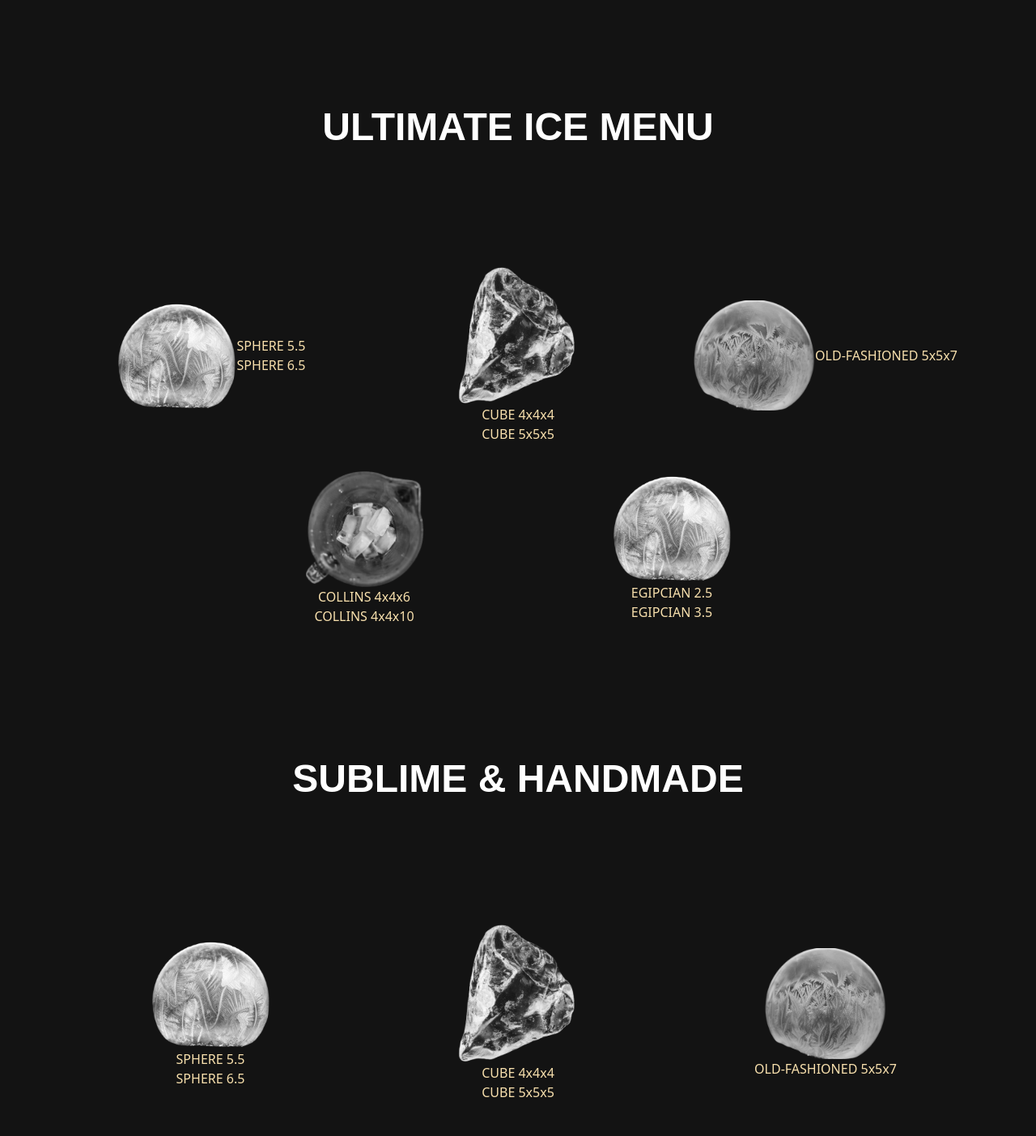
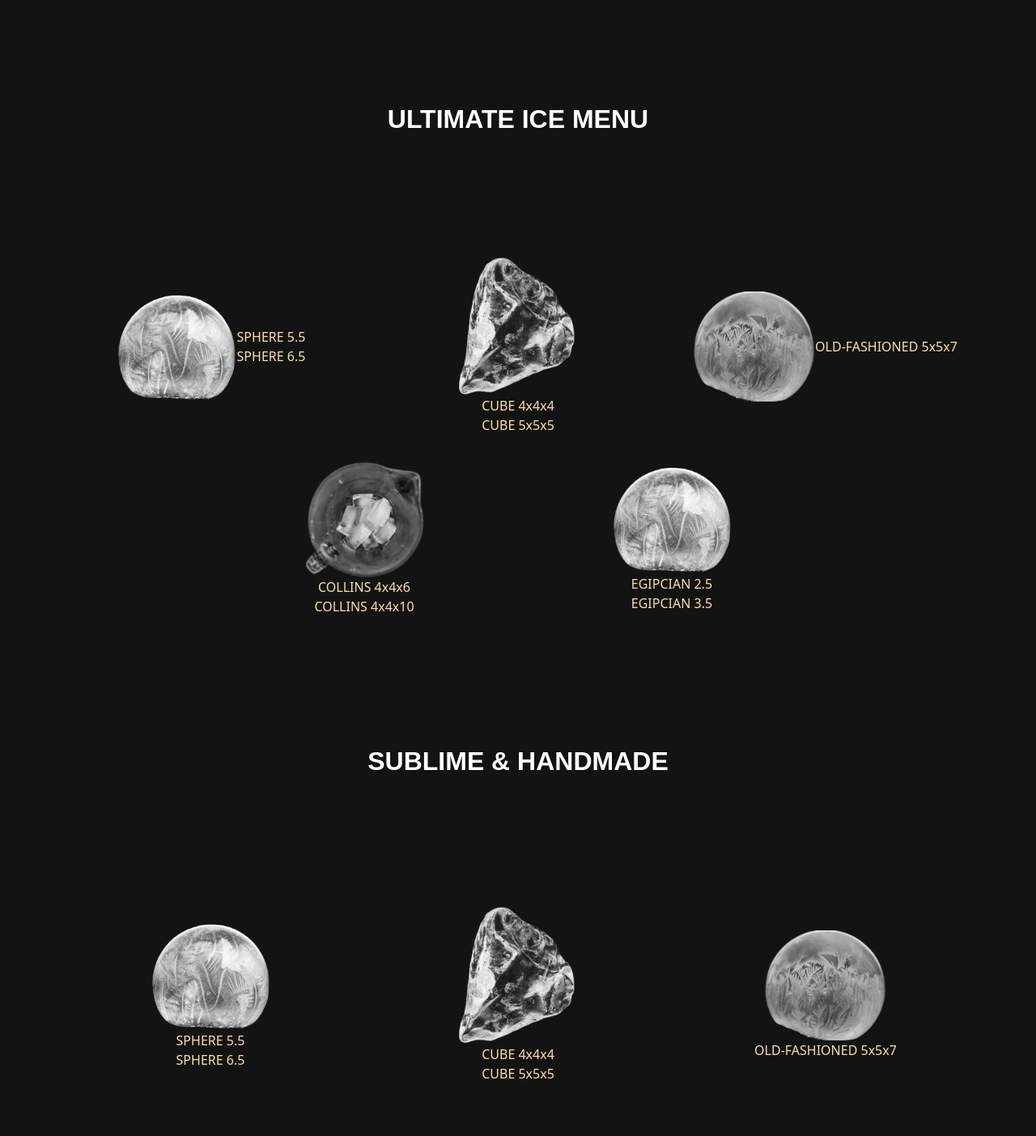
Before and after one commit to RiccardoBres/ProIce, a React (Create React App) app: page /products in a window 1280 px wide. Shown: the part 880-2283 px from the top of the page at 81% size. Built offline with nearby package versions, Linux system fonts and the light colour scheme.

Commit message:
updated titles with framer-motion

```diff
--- a/package.json
+++ b/package.json
@@ -9,6 +9,7 @@
     "ajv": "^8.17.1",
     "ajv-keywords": "^5.1.0",
     "bootstrap": "^5.3.2",
+    "framer-motion": "^12.0.0",
     "leaflet": "^1.9.4",
     "nanoid": "^5.0.1",
     "react": "^18.0.0",
--- a/src/Components/Organisms/GeneralInfoOrganism/GeneralInfo.jsx
+++ b/src/Components/Organisms/GeneralInfoOrganism/GeneralInfo.jsx
@@ -1,22 +1,63 @@
 import React from 'react';
+import { motion } from 'framer-motion';
 import CustomTitle from '../../Atoms/CustomTitle';
 import CustomParagraph from '../../Atoms/CustomParagraph';
 import styled from 'styled-components';
 
 const GeneralInfo = () => {
-    const aboutDescription = 'We are an Italian company operating at the forefront of packaged, food-grade ice production, sales and distribution, with a focus on innovation and sustainability. Using the most innovative food-grade ice production facility in the Mediterranean, we turn spring water from the Madonie mountains into the purest ice to bring you the high-quality ingredient that transforms drinking a cocktail into truly chilled experience.'
-    const doDescription = 'We distribute pure, certified ice in Italy and abroad. Our ice is ready for consumption and undergoes stringent filtration and purification processes. We offer the guarantee of a premium product. Available in a range of sizes, our ice is ideal for professional use, practical for everyday use, and offers freshness, brightness and style for any occasion.'
+  const aboutDescription =
+    'We are an Italian company operating at the forefront of packaged, food-grade ice production, sales and distribution, with a focus on innovation and sustainability. Using the most innovative food-grade ice production facility in the Mediterranean, we turn spring water from the Madonie mountains into the purest ice to bring you the high-quality ingredient that transforms drinking a cocktail into truly chilled experience.';
+  const doDescription =
+    'We distribute pure, certified ice in Italy and abroad. Our ice is ready for consumption and undergoes stringent filtration and purification processes. We offer the guarantee of a premium product. Available in a range of sizes, our ice is ideal for professional use, practical for everyday use, and offers freshness, brightness and style for any occasion.';
+
+  const titleVariants = {
+    hidden: { opacity: 0, x: -50 },
+    visible: { opacity: 1, x: 0, transition: { duration: 0.8 } },
+  };
+
+  const paragraphVariants = {
+    hidden: { opacity: 0, x: 50 },
+    visible: { opacity: 1, x: 0, transition: { duration: 0.8, delay: 0.2 } },
+  };
 
   return (
     <InfoSection>
       <ContentWrapper>
         <Section>
-                    <CustomTitle className="info-title" text='About Us' />
+          <motion.div
+            variants={titleVariants}
+            initial="hidden"
+            whileInView="visible"
+            viewport={{ once: true, amount: 0.3 }}
+          >
+            <CustomTitle className="info-title" text="About Us" />
+          </motion.div>
+          <motion.div
+            variants={paragraphVariants}
+            initial="hidden"
+            whileInView="visible"
+            viewport={{ once: true, amount: 0.3 }}
+          >
             <CustomParagraph className="info-paragraph" text={aboutDescription} />
+          </motion.div>
         </Section>
         <Section>
-                    <CustomTitle className="info-title" text='What We Do' />
+          <motion.div
+            variants={titleVariants}
+            initial="hidden"
+            whileInView="visible"
+            viewport={{ once: true, amount: 0.3 }}
+          >
+            <CustomTitle className="info-title" text="What We Do" />
+          </motion.div>
+          <motion.div
+            variants={paragraphVariants}
+            initial="hidden"
+            whileInView="visible"
+            viewport={{ once: true, amount: 0.3 }}
+          >
             <CustomParagraph className="info-paragraph" text={doDescription} />
+          </motion.div>
         </Section>
       </ContentWrapper>
     </InfoSection>
--- a/src/Components/Organisms/HeroOrganism/Hero.jsx
+++ b/src/Components/Organisms/HeroOrganism/Hero.jsx
@@ -1,9 +1,30 @@
-import React from 'react';
+import React, { useState, useEffect } from 'react';
+import { motion } from 'framer-motion';
 import CustomTitle from '../../Atoms/CustomTitle';
 import styled from 'styled-components';
 import CustomParagraph from '../../Atoms/CustomParagraph';
 
 const Hero = ({ background, isVideo, titleHero, paragraph }) => {
+  const [isLoaded, setIsLoaded] = useState(false);
+
+  useEffect(() => {
+    if (!isVideo) {
+      const img = new Image();
+      img.src = background;
+      img.onload = () => setIsLoaded(true); // Aggiorna lo stato quando l'immagine è caricata
+    }
+  }, [background, isVideo]);
+
+  const titleVariants = {
+    hidden: { opacity: 0, y: -50 },
+    visible: { opacity: 1, y: 0, transition: { duration: 1, ease: "easeOut" } },
+  };
+
+  const paragraphVariants = {
+    hidden: { opacity: 0, y: 50 },
+    visible: { opacity: 1, y: 0, transition: { duration: 1, ease: "easeOut", delay: 0.3 } },
+  };
+
   return (
     <HeroContainer>
       {isVideo ? (
@@ -11,11 +32,29 @@ const Hero = ({ background, isVideo, titleHero, paragraph }) => {
           <source src={background} type="video/mp4" />
         </VideoBackground>
       ) : (
-        <ImageBackground style={{ backgroundImage: `url(${background})` }} />
+        <>
+          {!isLoaded && <Placeholder />}
+          {isLoaded && (
+            <ImageBackground style={{ backgroundImage: `url(${background})` }} />
+          )}
+        </>
       )}
       <HeroContent>
-        <CustomTitle className="hero-title" text={titleHero}/>
-        <CustomParagraph className="hero-paragraph" text={paragraph}/>
+        <motion.div
+          className="hero-title"
+          variants={titleVariants}
+          initial="hidden"
+          animate="visible"
+        >
+          <CustomTitle text={titleHero} className="hero-title" />
+        </motion.div>
+        <motion.div
+          variants={paragraphVariants}
+          initial="hidden"
+          animate="visible"
+        >
+          <CustomParagraph text={paragraph} className="hero-paragraph" />
+        </motion.div>
       </HeroContent>
     </HeroContainer>
   );
@@ -55,6 +94,26 @@ const ImageBackground = styled.div`
   z-index: -1;
 `;
 
+const Placeholder = styled.div`
+  position: absolute;
+  top: 0;
+  left: 0;
+  width: 100%;
+  height: 100%;
+  background-color:rgb(138, 205, 243); /* Colore di fallback */
+  z-index: -1;
+  animation: pulse 1.5s infinite;
+
+  @keyframes pulse {
+    0%, 100% {
+      opacity: 0.8;
+    }
+    50% {
+      opacity: 0.4;
+    }
+  }
+`;
+
 const HeroContent = styled.div`
   position: relative;
   z-index: 1;
@@ -63,10 +122,10 @@ const HeroContent = styled.div`
   .hero-title {
     color: white;
     font-size: 4rem;
-    font-weight: 100!important;
+    font-weight: 100 !important;
     letter-spacing: -8px;
   }
-    .hero-paragraph{
+  .hero-paragraph {
     color: white;
     font-size: 2.5rem;
     font-weight: 100;
--- a/src/Components/Organisms/ProductCarouselOrganism/ProductOrganism.jsx
+++ b/src/Components/Organisms/ProductCarouselOrganism/ProductOrganism.jsx
@@ -1,16 +1,40 @@
 import React from 'react';
+import { motion } from 'framer-motion';
 import styled from 'styled-components';
 import CustomTitle from '../../Atoms/CustomTitle';
 import Carousel from '../../Molecules/CarouselMolecules/Carousel';
 
+const ProductOrganism = () => {
+  const titleVariants = {
+    hidden: { opacity: 0, scale: 0.8 },
+    visible: { opacity: 1, scale: 1, transition: { duration: 0.8, ease: 'easeOut' } },
+  };
 
+  const carouselVariants = {
+    hidden: { opacity: 0, y: 50 },
+    visible: { opacity: 1, y: 0, transition: { duration: 1, ease: 'easeOut', delay: 0.3 } },
+  };
 
-
-const ProductOrganism = () => {
   return (
     <ProductContainer>
-            <CustomTitle text={'PRODUCTS'} className='products-title'/>
-            <Carousel/>
+      <motion.div
+        className="products-title"
+        variants={titleVariants}
+        initial="hidden"
+        whileInView="visible"
+        viewport={{ once: true, amount: 0.3 }}
+      >
+        <CustomTitle text={'PRODUCTS'} />
+      </motion.div>
+      <motion.div
+        className="carousel-container"
+        variants={carouselVariants}
+        initial="hidden"
+        whileInView="visible"
+        viewport={{ once: true, amount: 0.3 }}
+      >
+        <Carousel />
+      </motion.div>
     </ProductContainer>
   );
 };
@@ -24,23 +48,21 @@ const ProductContainer = styled.div`
   text-align: center;
   padding-bottom: 8rem;
 
-  @media(max-width: 576px) {
+  @media (max-width: 576px) {
     max-height: 50vh;
     padding-bottom: 0;
   }
 
-  .products-title{
+  .products-title {
     font-size: 2rem;
     margin-top: 1.5rem;
 
-     @media(max-width: 576px) {
+    @media (max-width: 576px) {
       margin-bottom: 65px;
     }
   }
 
+  .carousel-container {
+    margin-top: 2rem;
+  }
 `;
-
-const Title = styled.h1`
-  font-size: 2rem;
-  margin-bottom: 20px;
-`;
--- a/src/Components/Organisms/ProductsPageOrganism/ProductPage.jsx
+++ b/src/Components/Organisms/ProductsPageOrganism/ProductPage.jsx
@@ -1,4 +1,5 @@
 import React, { useState, useEffect } from 'react';
+import { motion } from 'framer-motion';
 import styled from 'styled-components';
 import { Container, Row, Col } from 'react-bootstrap';
 import ProductsCard from '../../Molecules/CardsMolecules/ProductsCard';
@@ -14,18 +15,17 @@ const ProductPage = () => {
 
   useEffect(() => {
     const checkMobile = () => {
-      setIsMobile(window.innerWidth <= 576); // Imposta 'true' per schermi <= 576px
+      setIsMobile(window.innerWidth <= 576);
     };
 
-    checkMobile(); // Verifica la larghezza alla prima renderizzazione
-    window.addEventListener('resize', checkMobile); // Aggiungi listener per il ridimensionamento
+    checkMobile();
+    window.addEventListener('resize', checkMobile);
 
     return () => {
-      window.removeEventListener('resize', checkMobile); // Pulisci l'event listener
+      window.removeEventListener('resize', checkMobile);
     };
   }, []);
 
-  // I dati dei prodotti, modificati in base alla larghezza dello schermo
   const productsUltimate = [
     { imageSrc: Product1, titles: ['SPHERE 5.5', 'SPHERE 6.5'], titlePosition: isMobile ? 'row' : 'side' },
     { imageSrc: Product2, titles: ['CUBE 4x4x4', 'CUBE 5x5x5'], titlePosition: isMobile ? 'row' : 'row' },
@@ -43,32 +43,72 @@ const ProductPage = () => {
     { imageSrc: Product5, titles: ['EGIPCIAN 2.5', 'EGIPCIAN 3.5'], titlePosition: 'row' },
   ];
 
+  const titleVariants = {
+    hidden: { opacity: 0, y: -30 },
+    visible: { opacity: 1, y: 0, transition: { duration: 0.8 } },
+  };
+
+  const cardVariants = {
+    hidden: { opacity: 0, scale: 0.8 },
+    visible: { opacity: 1, scale: 1, transition: { duration: 0.5, ease: 'easeOut' } },
+  };
+
   return (
     <PageContainer>
-      <CustomTitle text={'ULTIMATE ICE MENU'} className='title-ice' />
+      <motion.div
+        className="title-ice"
+        variants={titleVariants}
+        initial="hidden"
+        whileInView="visible"
+        viewport={{ once: true, amount: 0.3 }}
+      >
+        <CustomTitle text={'ULTIMATE ICE MENU'} />
+      </motion.div>
       <Container>
         <Row>
           {productsUltimate.map((product, index) => (
             <Col key={index} xs={12} sm={6} md={4} lg={4} className="col-products">
+              <motion.div
+                variants={cardVariants}
+                initial="hidden"
+                whileInView="visible"
+                viewport={{ once: true, amount: 0.2 }}
+              >
                 <ProductsCard
                   imageSrc={product.imageSrc}
                   titles={product.titles}
                   titlePosition={product.titlePosition}
                 />
+              </motion.div>
             </Col>
           ))}
         </Row>
       </Container>
-      <CustomTitle text={'SUBLIME & HANDMADE'} className='title-ice' />
+      <motion.div
+        className="title-ice"
+        variants={titleVariants}
+        initial="hidden"
+        whileInView="visible"
+        viewport={{ once: true, amount: 0.3 }}
+      >
+        <CustomTitle text={'SUBLIME & HANDMADE'} />
+      </motion.div>
       <Container>
         <Row>
           {productsSublime.map((product, index) => (
             <Col key={index} xs={12} sm={6} md={4} lg={4} className="mb-5 p-2">
+              <motion.div
+                variants={cardVariants}
+                initial="hidden"
+                whileInView="visible"
+                viewport={{ once: true, amount: 0.2 }}
+              >
                 <ProductsCard
                   imageSrc={product.imageSrc}
                   titles={product.titles}
                   titlePosition={product.titlePosition}
                 />
+              </motion.div>
             </Col>
           ))}
         </Row>
@@ -106,7 +146,6 @@ const PageContainer = styled.div`
     margin-bottom: 2rem;
   }
 
-  /* Media Query per dispositivi mobili */
   @media (max-width: 576px) {
     .title-ice {
       font-size: 2rem;
--- a/src/Components/Organisms/SocialIstantsOrganism/SocialInstants.jsx
+++ b/src/Components/Organisms/SocialIstantsOrganism/SocialInstants.jsx
@@ -1,4 +1,5 @@
 import React from 'react';
+import { motion } from 'framer-motion';
 import SocialCard from '../../Molecules/CardsMolecules/SocialCard';
 import CustomTitle from '../../Atoms/CustomTitle';
 import { Col, Container, Row } from 'react-bootstrap';
@@ -15,48 +16,73 @@ const SocialInstants = () => {
   const cardData = [
     {
       imageUrl: Social1,
-      description: "Descrizione fittizia 1",
-      instagramLink: "https://www.instagram.com/tuoaccount1/"
+      description: 'Descrizione fittizia 1',
+      instagramLink: 'https://www.instagram.com/tuoaccount1/',
     },
     {
       imageUrl: Social2,
-      description: "Descrizione fittizia 2",
-      instagramLink: "https://www.instagram.com/tuoaccount2/"
+      description: 'Descrizione fittizia 2',
+      instagramLink: 'https://www.instagram.com/tuoaccount2/',
     },
     {
       imageUrl: Social3,
-      description: "Descrizione fittizia 3",
-      instagramLink: "https://www.instagram.com/tuoaccount3/"
+      description: 'Descrizione fittizia 3',
+      instagramLink: 'https://www.instagram.com/tuoaccount3/',
     },
     {
       imageUrl: Social4,
-      description: "Descrizione fittizia 4",
-      instagramLink: "https://www.instagram.com/tuoaccount4/"
+      description: 'Descrizione fittizia 4',
+      instagramLink: 'https://www.instagram.com/tuoaccount4/',
     },
     {
       imageUrl: Social5,
-      description: "Descrizione fittizia 5",
-      instagramLink: "https://www.instagram.com/tuoaccount5/"
+      description: 'Descrizione fittizia 5',
+      instagramLink: 'https://www.instagram.com/tuoaccount5/',
     },
     {
       imageUrl: Social6,
-      description: "Descrizione fittizia 6",
-      instagramLink: "https://www.instagram.com/tuoaccount6/"
-    }
+      description: 'Descrizione fittizia 6',
+      instagramLink: 'https://www.instagram.com/tuoaccount6/',
+    },
   ];
+
+  const titleVariants = {
+    hidden: { opacity: 0, y: -50 },
+    visible: { opacity: 1, y: 0, transition: { duration: 0.8 } },
+  };
+
+  const cardVariants = {
+    hidden: { opacity: 0, scale: 0.8 },
+    visible: { opacity: 1, scale: 1, transition: { duration: 0.5, ease: 'easeOut' } },
+  };
 
   return (
     <SocialContainer>
       <Container className="container-social-cards">
-        <CustomTitle text="SOCIAL INSTANTS" className="social-title" />
+        <motion.div
+          className="social-title"
+          variants={titleVariants}
+          initial="hidden"
+          whileInView="visible"
+          viewport={{ once: true, amount: 0.3 }}
+        >
+          <CustomTitle text="SOCIAL INSTANTS" />
+        </motion.div>
         <Row className="row justify-content-center">
           {cardData.map((card, index) => (
             <Col key={index} xs={12} sm={6} md={6} lg={4} className="col-card">
+              <motion.div
+                variants={cardVariants}
+                initial="hidden"
+                whileInView="visible"
+                viewport={{ once: true, amount: 0.2 }}
+              >
                 <SocialCard
                   imageUrl={card.imageUrl}
                   description={card.description}
                   instagramLink={card.instagramLink}
                 />
+              </motion.div>
             </Col>
           ))}
         </Row>
@@ -74,11 +100,12 @@ const SocialContainer = styled.div`
   .container-social-cards {
     background-color: #131313;
     max-width: 1000px;
+    margin: auto;
   }
 
   .row {
+    padding-top: 50px !important;
       background-color: #131313;
-    padding-top: 50px !important;
     padding-bottom: 50px;
   }
 
@@ -93,12 +120,12 @@ const SocialContainer = styled.div`
     padding: 10px;
 
     @media (max-width: 768px) {
-      padding: 20px; /* Aggiungi più respiro intorno alle card */
+      padding: 20px;
     }
 
     @media (max-width: 576px) {
       margin-bottom: 0px;
-      padding: 25px; /* Aumenta ulteriormente il respiro */
+      padding: 25px;
     }
   }
 `;
```
Also changed, not shown: 1 other file (tests, documents, lock files or other folders). Lines whose indentation alone changed are shown as unchanged.
